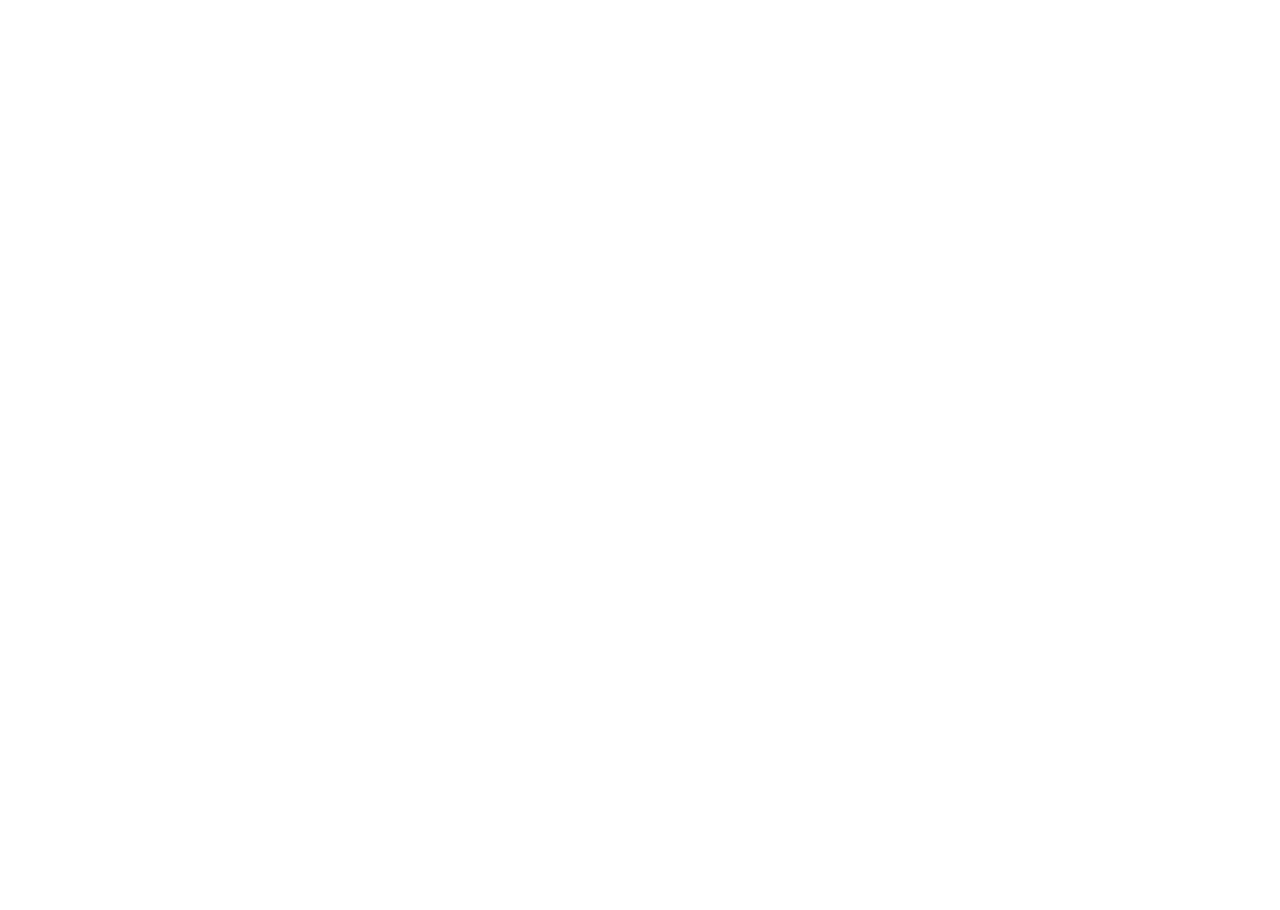
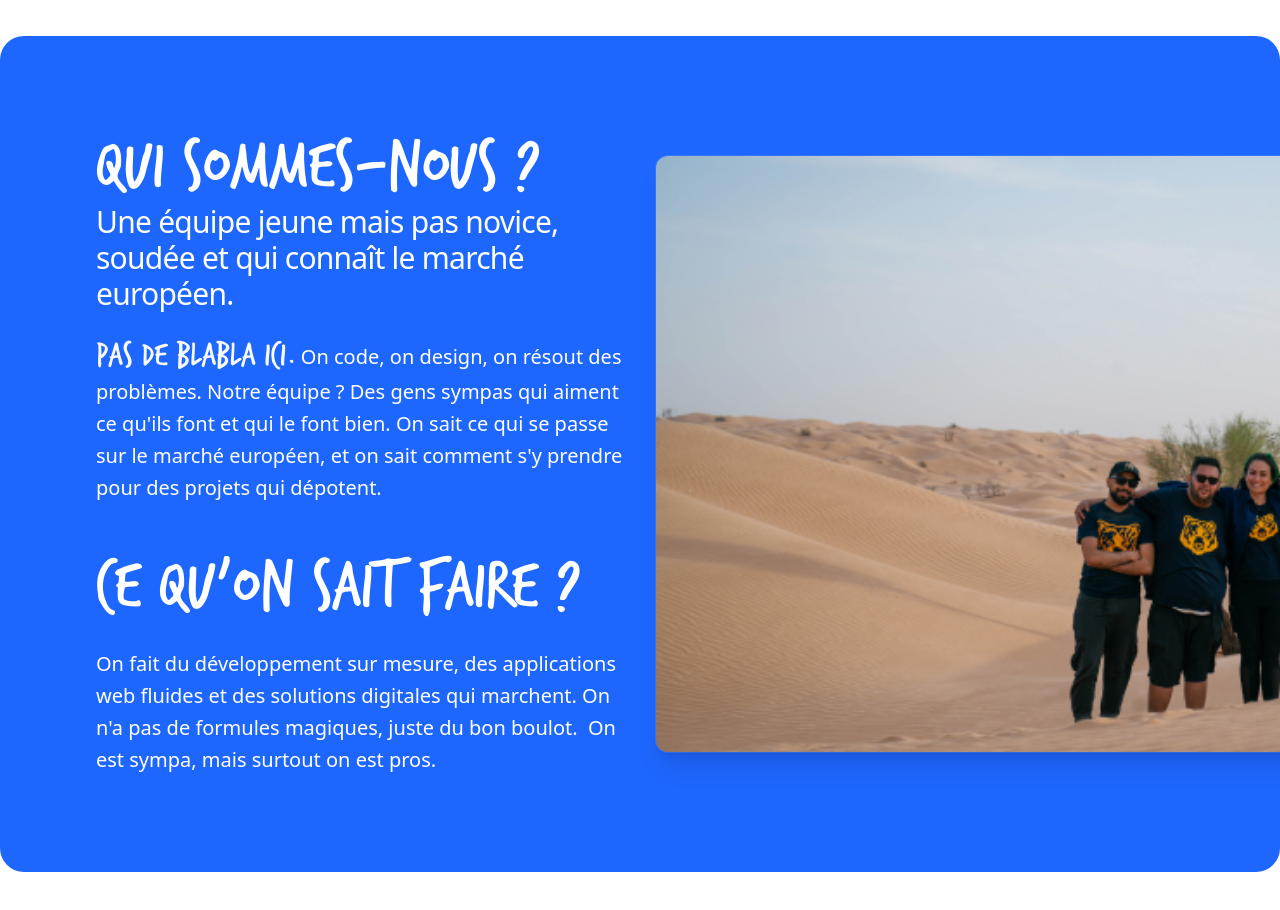
Before and after one commit to AzizOuertani/camelstudio-landing-page, a Next.js app: page / in a window 1280 px wide. Shown: the part 1820-2730 px from the top of the page. Before the commit the page ends 1760 px from the top, so only its background shows below. Built offline with nearby package versions, Linux system fonts and the light colour scheme.

Commit message:
first Section in about us component

```diff
--- a/src/app/page.tsx
+++ b/src/app/page.tsx
@@ -1,11 +1,13 @@
 "use client";
 import Hero from "@/components/hero";
 import Service from "@/components/services";
+import AboutUs from "@/components/aboutUs";
 export default function Home() {
   return (
     <main>
       <Hero />
       <Service />
+      <AboutUs />
     </main>
   );
 }
--- /dev/null
+++ b/src/components/aboutUs/_partial/AboutUsFirstSection.tsx
@@ -0,0 +1,56 @@
+import Image from "next/image";
+import React from "react";
+
+const AboutUsFirstSection = () => {
+  return (
+    <div className="bg-blue py-24">
+      <div className="mx-auto  ">
+        <div className="relative isolate overflow-hidden bg-primary-400 px-6 py-20 sm:rounded-3xl sm:px-10 sm:py-24 lg:py-24 xl:px-24">
+          <div className="mx-auto grid max-w-2xl grid-cols-1 gap-x-8 gap-y-16 sm:gap-y-20 lg:mx-0 lg:max-w-none lg:grid-cols-2 lg:items-center lg:gap-y-0">
+            <div className=" space-y-12 lg:row-start-2 lg:max-w-2xl ">
+              <section>
+                <h1 className="text-7xl font-thrashand  font-bold text-white ">
+                  Qui sommes-nous ?
+                </h1>
+                <h3 className="text-3xl tracking-tight text-white ">
+                  Une équipe jeune mais pas novice, soudée et qui connaît le
+                  marché européen.
+                </h3>
+                <p className="mt-6 text-xl  leading-8 text-white">
+                  <span className="font-thrashand text-4xl text-gray-50">
+                    Pas de blabla ici.
+                  </span>{" "}
+                  On code, on design, on résout des problèmes. Notre équipe ?
+                  Des gens sympas qui aiment ce
+                  {" qu'i"}ls font et qui le font bien. On sait ce qui se passe
+                  sur le marché européen, et on sait comment {" s'y "}prendre
+                  pour des projets qui dépotent.
+                </p>
+              </section>
+              <section>
+                <h1 className="text-7xl font-thrashand  font-bold text-white ">
+                  Ce {" qu'o"}n sait faire ?
+                </h1>
+                <p className="mt-6 text-xl leading-8 text-white">
+                  On fait du développement sur mesure, des applications web
+                  fluides et des solutions digitales qui marchent. On {"n'a"}{" "}
+                  pas de formules magiques, juste du bon boulot.  On est sympa,
+                  mais surtout on est pros.
+                </p>
+              </section>
+            </div>
+            <Image
+              src="/CSTeamInTheDesert.jpg"
+              alt="Product screenshot"
+              className="relative -z-20 min-w-full max-w-xl rounded-xl shadow-xl ring-1 ring-white/10 lg:row-span-4 lg:w-[64rem] lg:max-w-none"
+              width={592}
+              height={245}
+            />
+          </div>
+        </div>
+      </div>
+    </div>
+  );
+};
+
+export default AboutUsFirstSection;
--- /dev/null
+++ b/src/components/aboutUs/index.tsx
@@ -0,0 +1,8 @@
+import React from "react";
+import AboutUsFirstSection from "./_partial/AboutUsFirstSection";
+
+const AboutUs = () => {
+  return <AboutUsFirstSection />;
+};
+
+export default AboutUs;
```
Also changed, not shown: public/CSTeamInTheDesert.jpg (added).
